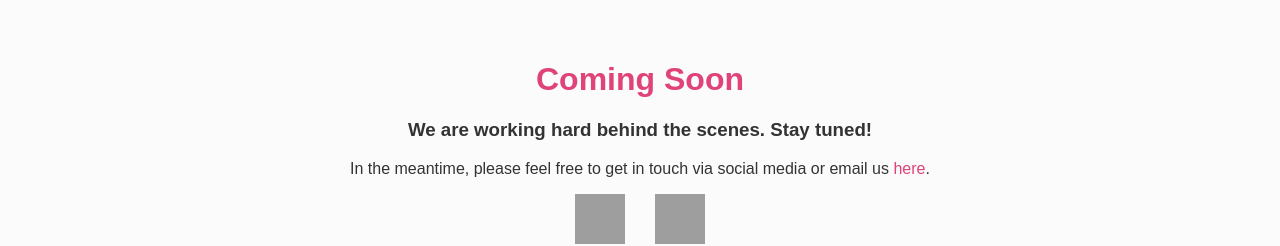
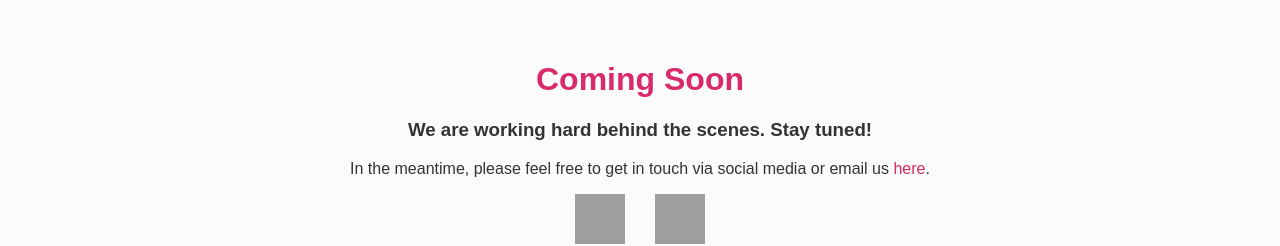
Before and after one commit to ZackaryH8/theknottedkoala, a plain HTML site: page index.html in a window 1280 px wide. Shown: the part 338-584 px from the top of the page. Drawn offline with Linux system fonts and the light colour scheme; grey boxes are pictures that could not be loaded.

Commit message:
improve contrast on h1 and a tags

```diff
--- a/index.html
+++ b/index.html
@@ -31,12 +31,12 @@
 			}
 
 			h1 {
-				color: #df437a;
+				color: #d92b69;
 			}
 
 			a {
 				text-decoration: none;
-				color: #df437a;
+				color: #d92b69;
 			}
 
 			a:hover {
```
